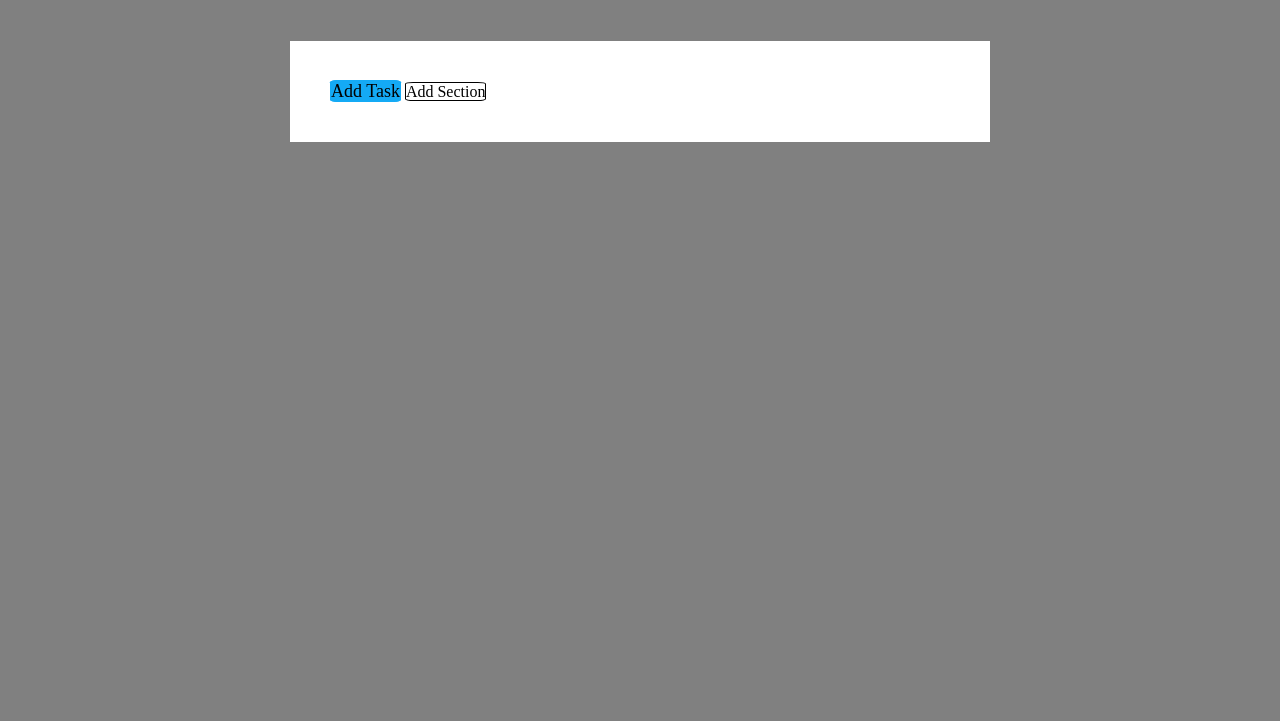
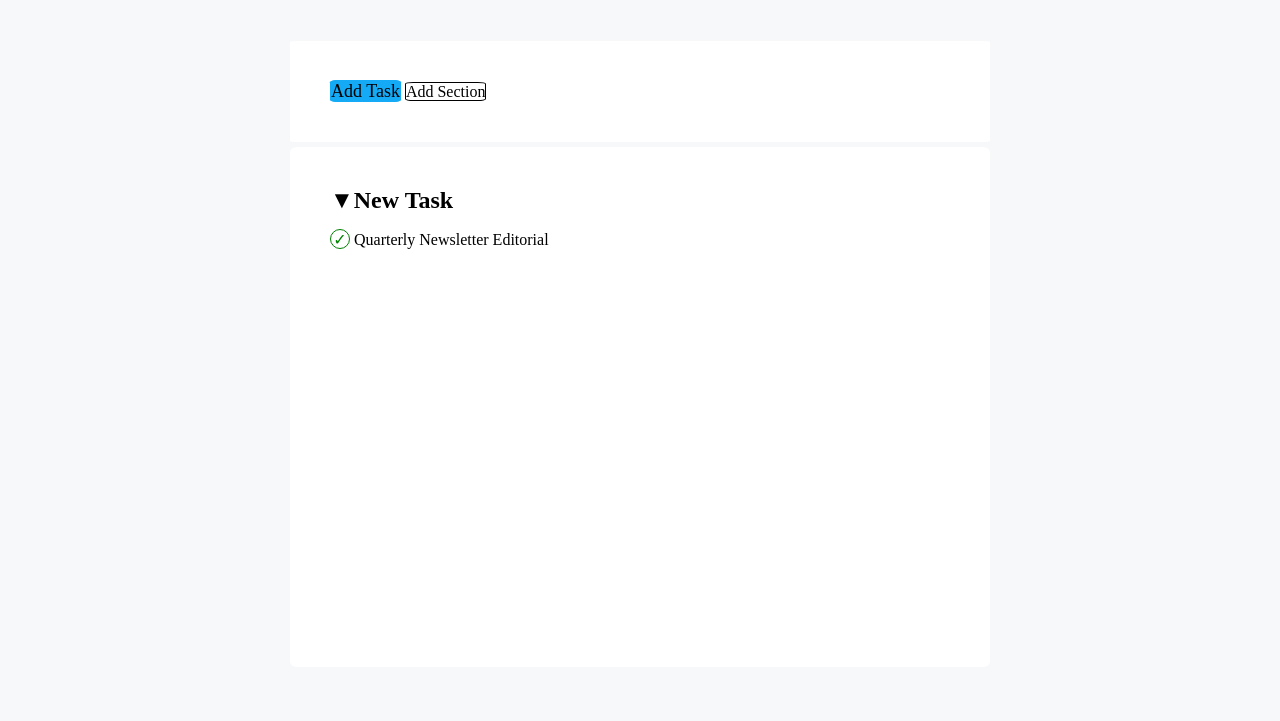
Before and after one commit to LesPaul997/html-css-toboolist, a plain HTML site: page index.html in a window 1280 px wide. Shown: the part 79-800 px from the top of the page. Drawn offline with Linux system fonts and the light colour scheme.

Commit message:
add: check and tag whit css

```diff
--- a/css/style.css
+++ b/css/style.css
@@ -6,7 +6,7 @@
 }
 
 body {
-    background-color: grey;
+    background-color: #f6f8f9;
 }
 
 /*Parte del logo*/
@@ -18,12 +18,14 @@ header {
 }
 /*****/
 
-main div {
+/**** Sezione bottoni */
+#button {
     background-color: white;
     margin-left: 290px;
     margin-right: 290px;
     margin-top: 50px;
     padding: 40px;
+    border-radius: 1% 1% 1% 1%;
 }
 
 
@@ -46,3 +48,31 @@ main div {
     margin-bottom: 50%;
     border-radius: 10%;
 }
+
+/****Sezione Lista*/
+
+ul {
+    margin-top: 15px;
+    list-style-type: none;
+}
+
+.first-list {
+    background-color: white;
+    height: 520px;
+    margin-left: 290px;
+    margin-right: 290px;
+    margin-top: 5px;
+    padding: 40px;
+    border-radius: 1% 1% 1% 1%;
+}
+
+.check {
+    display: inline-block;
+    height: 20px;
+    width: 20px;
+    text-align: center;
+    border: 1px solid green;
+    border-radius: 50%;
+    color: green;
+
+}
--- a/index.html
+++ b/index.html
@@ -19,10 +19,27 @@
     </header>
 
     <main>
-        <div>
-            <span class="botton"></span>
+        <!--Sezione Bottoni-->
+        <div id="button">
             <span class="add-task">Add Task</span>
             <span class="add-section">Add Section</span>
+        <!--/Sezione bottoni chiusa-->
+
+        <!--Inizio Lista-->
+        </div>
+
+        <div class="first-list">
+
+            <h2>&#9660;New Task</h2>
+
+            <ul>
+                <li>
+                    <span class="check">&check;</span>
+                    <span class="text">Quarterly Newsletter</span>
+                    <span class="tag">Editorial</span>
+                </li>
+            </ul>
+
 
         </div>
 
```
